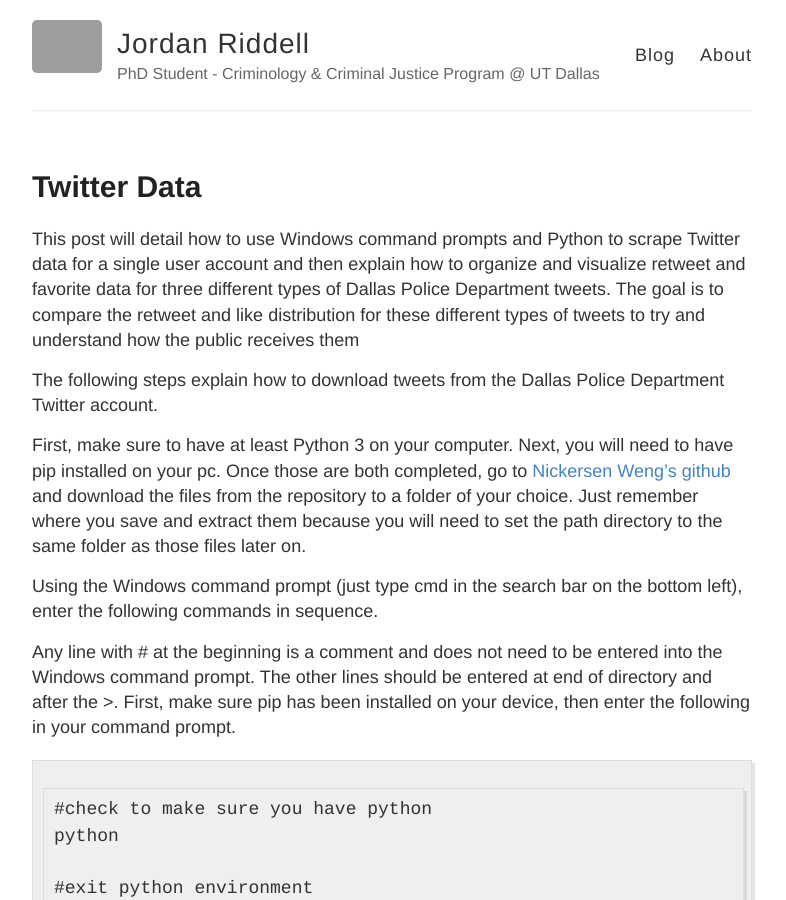
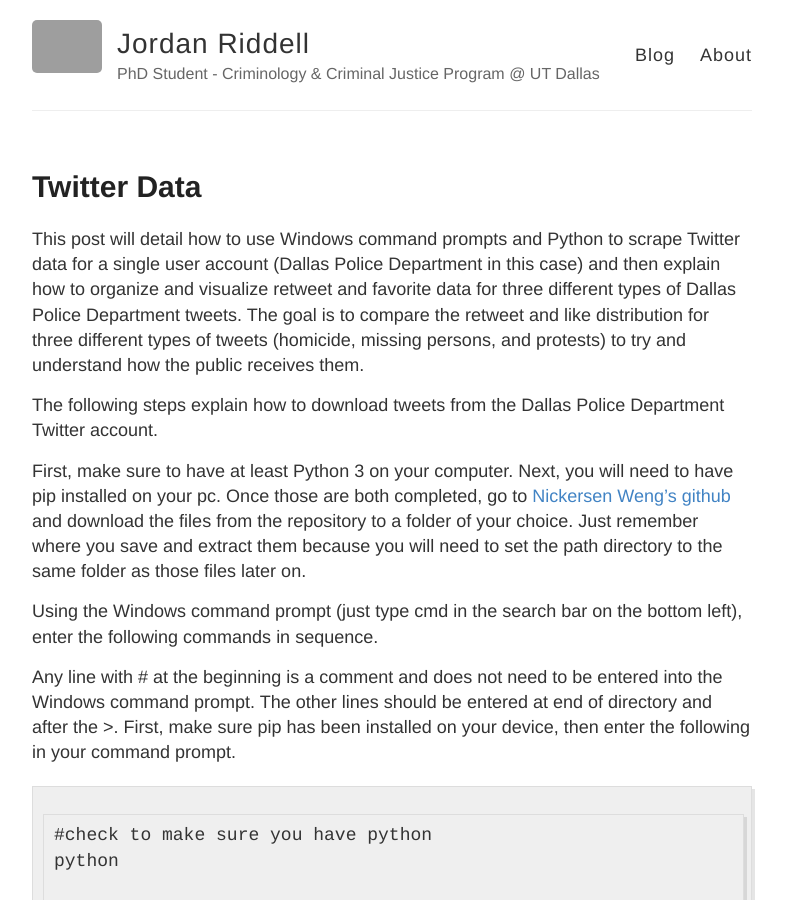
Before and after one commit to jordanriddell/jordanriddell.github.io, a Jekyll site: the page built from _posts/2020-6-10-ADP1.md, in a window 1280 px wide and 900 px high. Shown: the whole window, without its empty margins (248-1034 px from the left). Built offline with Jekyll 4.4.1, drawn with Linux system fonts in a browser that asks for light colours; grey boxes are pictures that could not be loaded.

Commit message:
Update 2020-6-10-ADP1.md

```diff
--- a/_posts/2020-6-10-ADP1.md
+++ b/_posts/2020-6-10-ADP1.md
@@ -3,7 +3,7 @@ layout: post
 title: Twitter Data
 ---
 
-This post will detail how to use Windows command prompts and Python to scrape Twitter data for a single user account and then explain how to organize and visualize retweet and favorite data for three different types of Dallas Police Department tweets. The goal is to compare the retweet and like distribution for these different types of tweets to try and understand how the public receives them
+This post will detail how to use Windows command prompts and Python to scrape Twitter data for a single user account (Dallas Police Department in this case) and then explain how to organize and visualize retweet and favorite data for three different types of Dallas Police Department tweets. The goal is to compare the retweet and like distribution for three different types of tweets (homicide, missing persons, and protests) to try and understand how the public receives them.
 
 The following steps explain how to download tweets from the Dallas Police Department Twitter account.
 
```
